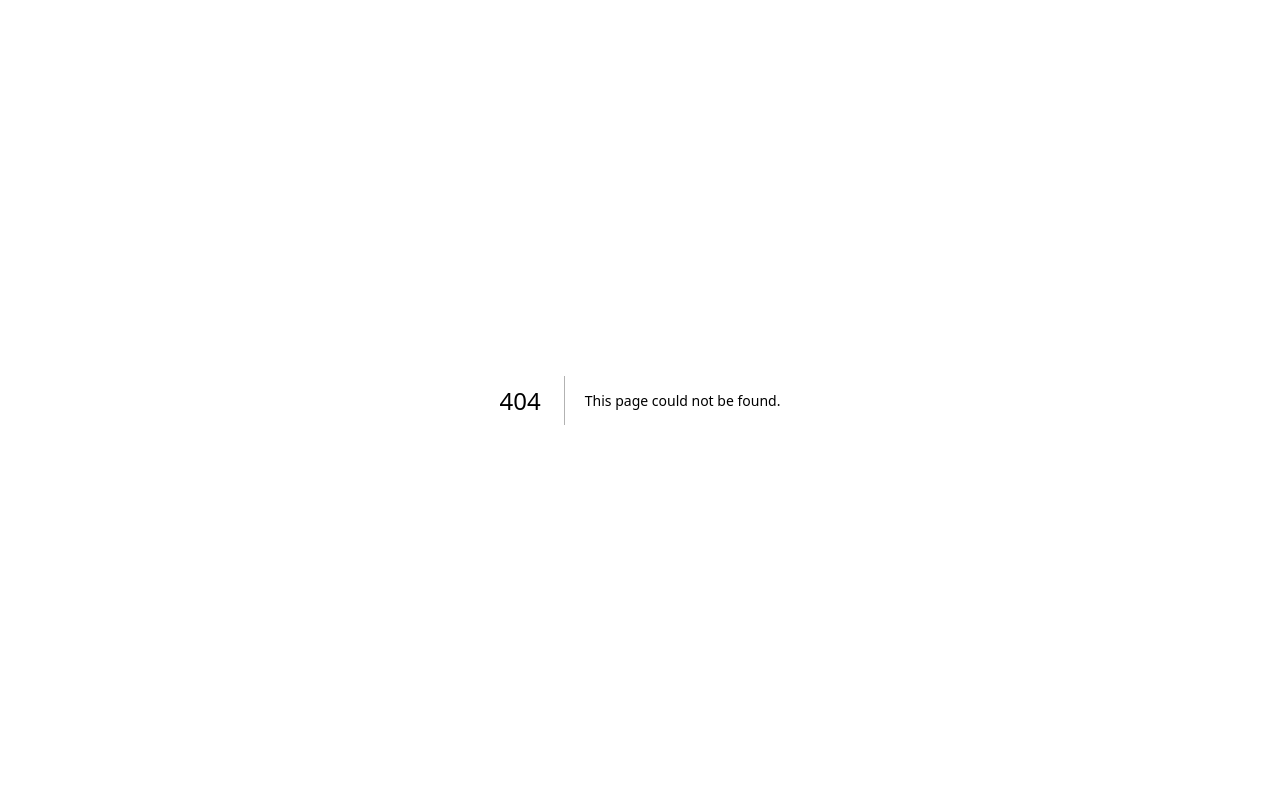
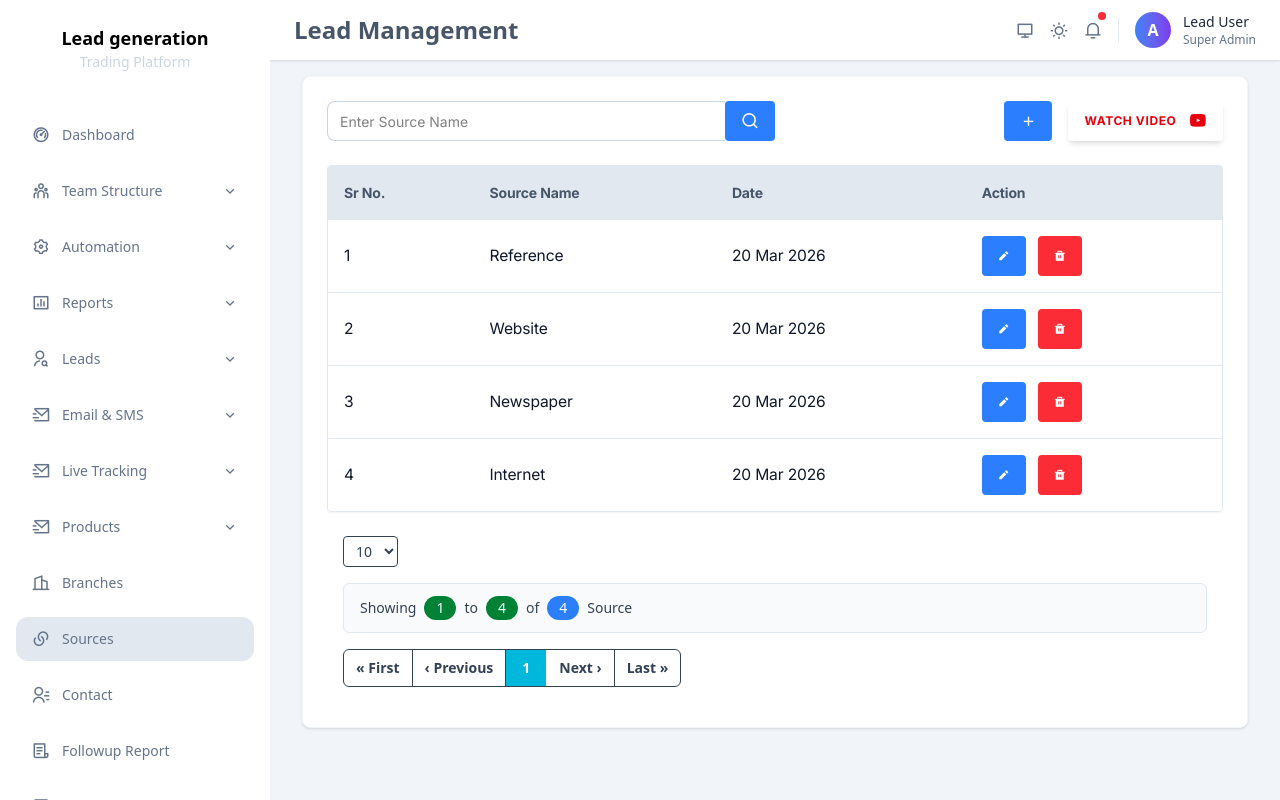
Before and after one commit to arunchakrawarti/crm-vc-dialor, a Next.js app: page /sources in a window 1280 px wide. Before the commit this address had no page. Built offline with nearby package versions, Linux system fonts and the light colour scheme.

Commit message:
feat:source module is completed

```diff
--- /dev/null
+++ b/src/app/sources/page.js
@@ -0,0 +1,17 @@
+import Source from '@/components/pages/sources/Source'
+import MainLayout from '@/components/templates/MainLayout'
+import React, { Suspense } from 'react'
+
+const page = () => {
+  return (
+    <div>
+      <MainLayout>
+        <Suspense fallback={<div>Loading...</div>}>
+        <Source/>
+        </Suspense>
+      </MainLayout>
+    </div>
+  )
+}
+
+export default page
--- /dev/null
+++ b/src/components/pages/sources/AddSourceModal.jsx
@@ -0,0 +1,43 @@
+"use client";
+import Button from '@/components/common/Button';
+import Input from '@/components/common/Input';
+import OverlayModal from '@/components/common/OverlayModal';
+import React from 'react';
+
+
+const AddSourceModal = ({ isOpen, onClose }) => {
+  return (
+    <OverlayModal isOpen={isOpen} onClose={onClose}>
+        <div className="flex items-center justify-center">
+      <div className="w-full max-w-2xl bg-white rounded-lg shadow-2xl overflow-hidden font-inter">
+
+        <div className="flex items-center justify-between px-6 py-4 border-b border-gray-100">
+          <h2 className="text-2xl font-semibold text-gray-800">Add Source</h2>
+        </div>
+        <div className="p-8">
+          <div className="flex flex-col md:flex-row items-end gap-4">
+            <div className="flex-1 w-full">
+              <Input
+                label="Source Name"
+                placeholder="Enter source name"
+              />
+            </div>
+            <div className="pb-1">
+              <Button
+                variant="success"
+              >
+                <span className="font-bold tracking-wider text-sm">ADD SOURCE</span>
+                <i className="ri-send-plane-fill ri-lg ml-2"></i>
+              </Button>
+            </div>
+
+          </div>
+        </div>
+
+      </div>
+    </div>
+    </OverlayModal>
+  );
+};
+
+export default AddSourceModal;
--- /dev/null
+++ b/src/components/pages/sources/Source.jsx
@@ -0,0 +1,97 @@
+"use client";
+import BasicTable from '@/components/common/BasicTable';
+import Button from '@/components/common/Button';
+import Input from '@/components/common/Input';
+import RecordStatus from '@/components/common/RecordStatus';
+import React, { useState } from 'react';
+import AddSourceModal from './AddSourceModal';
+
+const Source = () => {
+    const [isOpen, setIsOpen] = useState(false);
+  const columns = [
+    { label: "Sr No.", key: "srNo" },
+    { label: "Source Name", key: "sourceName" },
+    { label: "Date", key: "date" },
+  ];
+
+  const data = [
+    { srNo: 1, sourceName: "Reference", date: "20 Mar 2026" },
+    { srNo: 2, sourceName: "Website", date: "20 Mar 2026" },
+    { srNo: 3, sourceName: "Newspaper", date: "20 Mar 2026" },
+    { srNo: 4, sourceName: "Internet", date: "20 Mar 2026" },
+  ];
+
+  const actions = [
+    ({ row }) => (
+      <Button
+        variant="success"
+      >
+        <i className="ri-pencil-fill text-xs text-white"></i>
+      </Button>
+    ),
+    ({ row }) => (
+      <Button
+        variant="redbtn"
+      >
+        <i className="ri-delete-bin-fill text-xs text-white"></i>
+      </Button>
+    ),
+  ];
+
+  return (
+    <div className="p-6 bg-white rounded-lg shadow-sm border border-gray-100 font-inter">
+      <div className="flex flex-wrap justify-between items-center mb-6 gap-4">
+        <div className="flex items-center gap-0 w-full max-w-md">
+          <div className="flex-1">
+            <Input
+              placeholder="Enter Source Name"
+              className="rounded-r-none border-r-0 h-10"
+            />
+          </div>
+          <Button variant='success'>
+            <i className="ri-search-line text-white text-lg"></i>
+          </Button>
+        </div>
+
+        <div className="flex items-center gap-4">
+         <Button
+  variant="success"
+  onClick={() => setIsOpen(true)}
+>
+  <i className="ri-add-line"></i>
+</Button>
+
+          <Button
+            variant="redbtn"
+            className="border-gray-200 px-4 py-2 shadow-md text-red-600 font-bold uppercase tracking-wider text-xs bg-white"
+          >
+            Watch Video
+            <i className="ri-youtube-fill text-red-600 text-lg ml-1"></i>
+          </Button>
+        </div>
+      </div>
+      <BasicTable
+        columns={columns}
+        data={data}
+        actions={actions}
+        wrapperClassName="rounded-sm border-gray-200"
+      />
+
+      <div className="mt-2">
+        <RecordStatus
+          totalItems={data.length}
+          currentPage={1}
+          itemsPerPage={10}
+          label="Source"
+          onPageChange={(page) => console.log(page)}
+        />
+      </div>
+<AddSourceModal
+  isOpen={isOpen}
+  onClose={() => setIsOpen(false)}
+/>
+    </div>
+  );
+};
+
+export default Source;
```
